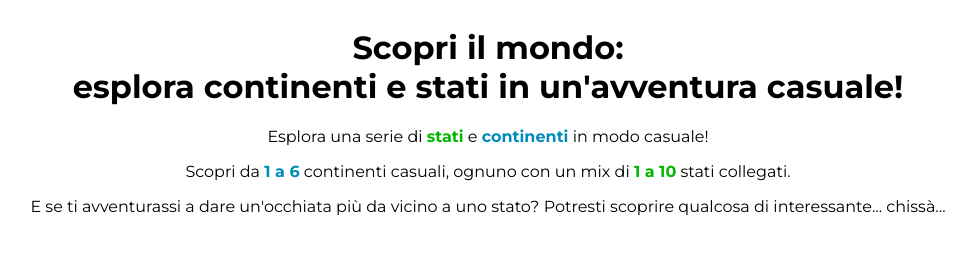
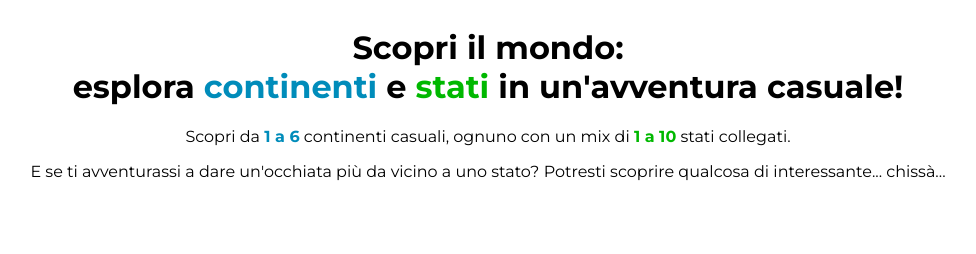
Before and after one commit to day-s-ea/CountryMenu, a plain HTML site: page index.html in a window 1280 px wide. Shown: the whole page, without its empty margins (152-1128 px from the left). Drawn offline with Linux system fonts and the light colour scheme; no server answers.

Commit message:
HTML: struttura pagina

```diff
--- a/index.html
+++ b/index.html
@@ -19,12 +19,9 @@
         <h1>
           Scopri il mondo:
           <br />
-          esplora continenti e stati in un'avventura casuale!
+          esplora <span class="fnt-color-blu">continenti</span> e
+          <span class="fnt-color-verde">stati</span> in un'avventura casuale!
         </h1>
-        <p>
-          Esplora una serie di <span class="fnt-color-verde">stati</span> e
-          <span class="fnt-color-blu">continenti</span> in modo casuale!
-        </p>
         <p>
           Scopri da <span class="fnt-color-blu">1 a 6</span> continenti casuali,
           ognuno con un mix di <span class="fnt-color-verde">1 a 10</span> stati
```
